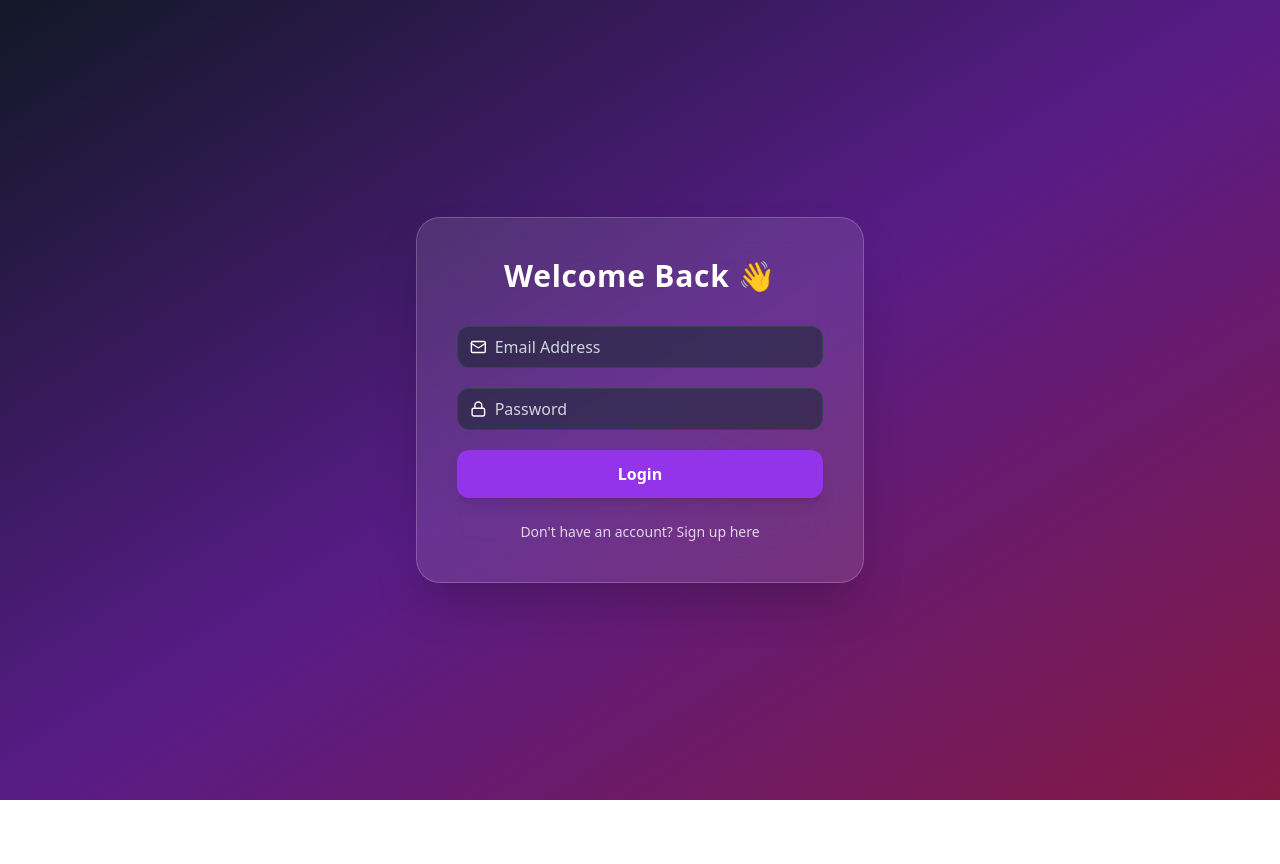
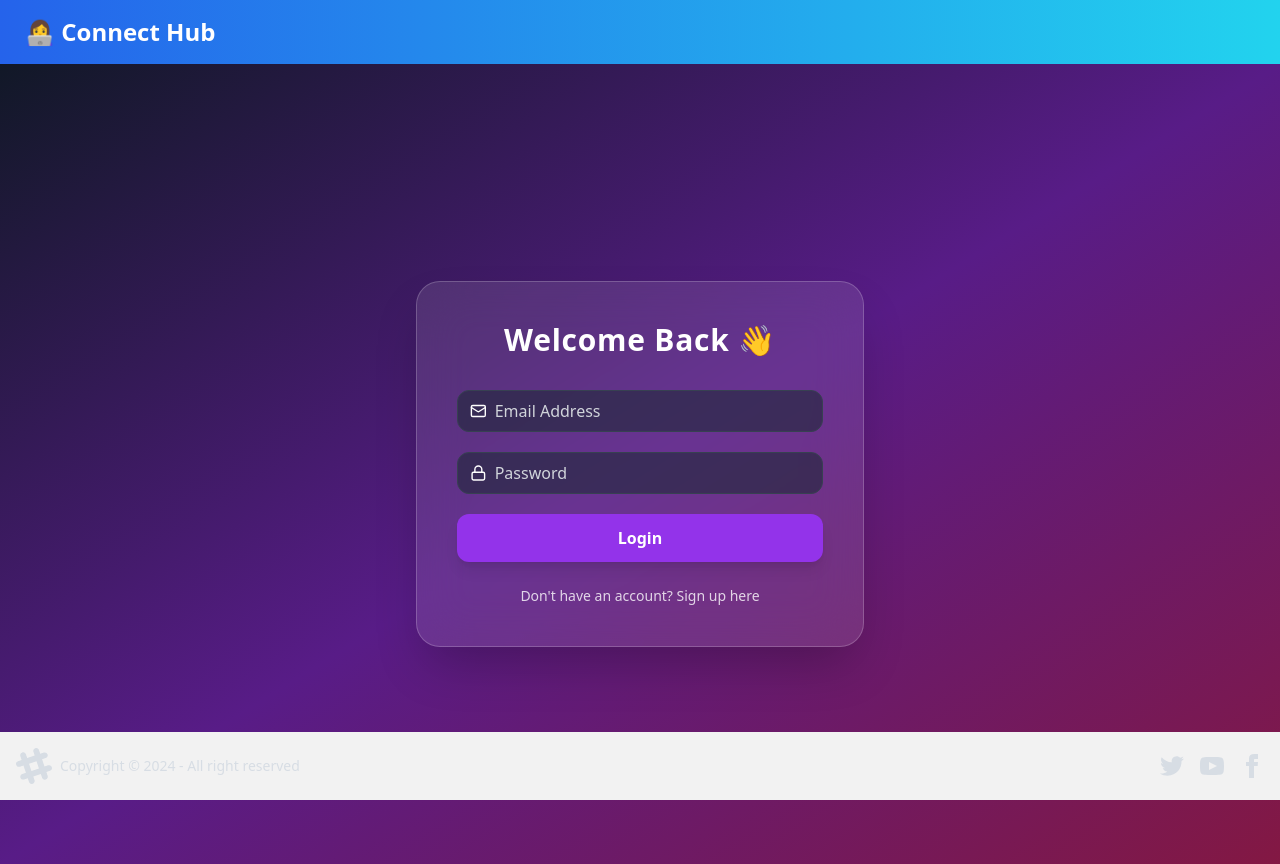
Before and after one commit to Ranjan7481/Dev-Tinder-web, a React (Vite) app: page /login in a window 1280 px wide. Before the commit the page ends 800 px from the top, so only its background shows below. Built offline with nearby package versions, Linux system fonts and the light colour scheme; no server answers.

Commit message:
some changes

```diff
--- a/src/App.jsx
+++ b/src/App.jsx
@@ -18,16 +18,16 @@ function App() {
       <Provider store={appStore}>
         <BrowserRouter basename="/">
           <Routes>
-            <Route path="/" element={<Home />} />
-            <Route path="/body" element={<Body />}/>
-              <Route path="/feed" element={<Feed />} />
+            <Route path="/home" element={<Home />} />
+            <Route path="/" element={<Body />}>
+              <Route path="/" element={<Feed />} />
               <Route path="/login" element={<Login />} />
               <Route path="/profile" element={<Profile />} />
               <Route path="/connections" element={<Connections />} />
               <Route path="/requests" element={<Requests />} />
               <Route path="/chat/:targetUserId" element={<Chat />} />
               <Route path="/premium" element={<Premium />} />
-
+            </Route>
           </Routes>
         </BrowserRouter>
       </Provider>
--- a/src/components/Login.jsx
+++ b/src/components/Login.jsx
@@ -24,7 +24,7 @@ const Login = () => {
         { withCredentials: true }
       );
       dispatch(addUser(res.data));
-      return navigate("/feed");
+      return navigate("/");
     } catch (err) {
       setError(err?.response?.data || "Something went wrong");
     }
--- a/src/components/NavBar.jsx
+++ b/src/components/NavBar.jsx
@@ -23,7 +23,7 @@ const NavBar = () => {
     <div className="navbar bg-gradient-to-r from-blue-600 to-cyan-400 text-white shadow-md">
       <div className="flex-1">
         <button
-          onClick={() => navigate(user ? "/feed" : "/home")}
+          onClick={() => navigate(user ? "/" : "/home")}
           className="btn btn-ghost text-2xl font-bold hover:text-yellow-300 transition-all"
         >
           👩‍💻 Connect Hub
```
